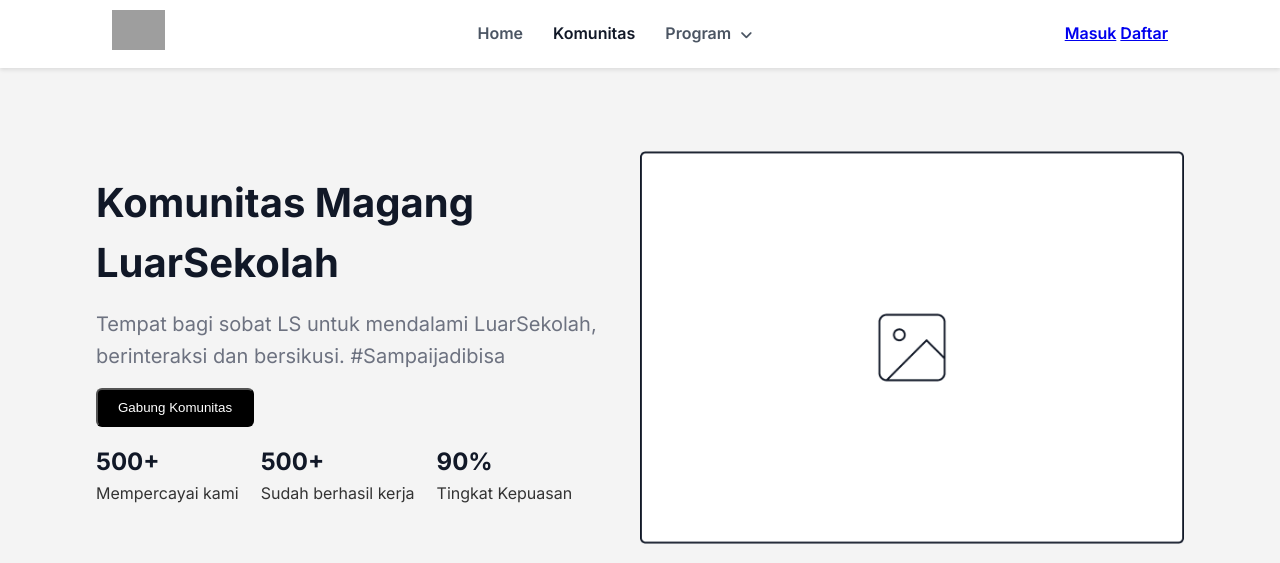
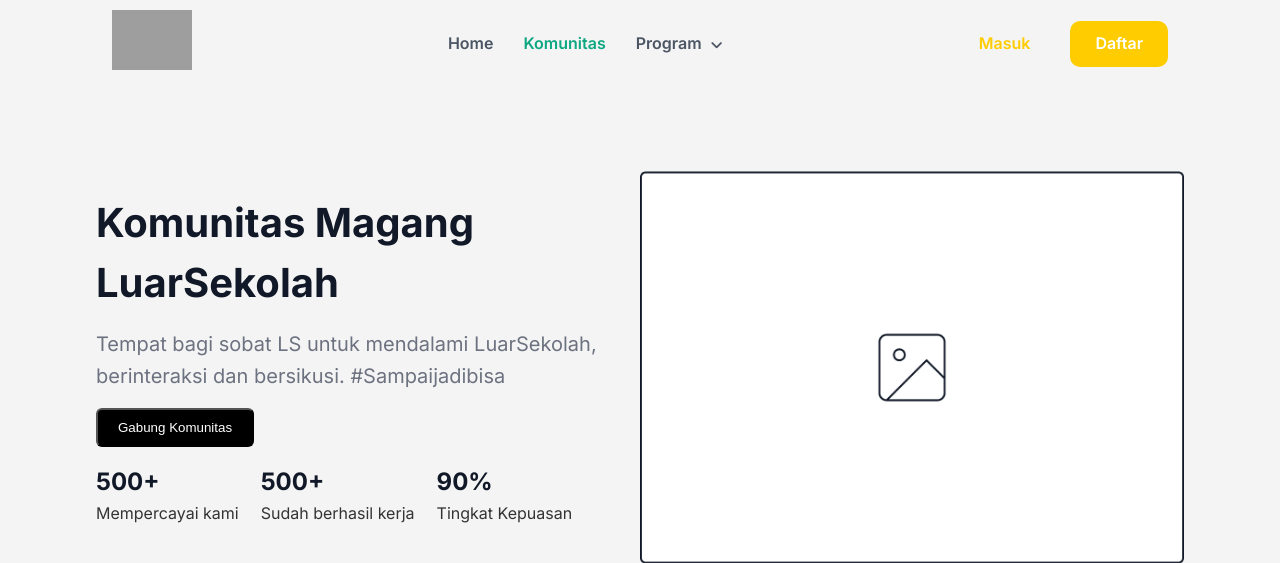
Before and after one commit to arru-tech/app-luar-sekolah, a PHP site: page / in a window 1280 px wide. Shown: the top 563 px of the page. Run offline with PHP 8.4, Linux system fonts and the light colour scheme; grey boxes are pictures that could not be loaded.

Commit message:
Updated Navbar CSS

```diff
--- a/css/navbar.css
+++ b/css/navbar.css
@@ -21,13 +21,12 @@
     display: flex;
     justify-content: space-between;
     align-items: center;
-    background-color: white;
     padding: 10px 112px; /* Increased padding for left and right */
-    box-shadow: 0 2px 4px rgba(0, 0, 0, 0.1);
 }
 .navbar .logo img {
-    height: 40px;
+    height: 60px;
 }
+
 .navbar .menu {
     display: flex;
     align-items: center;
@@ -51,18 +50,18 @@
 
 .navbar .menu ul li a:hover,
 .navbar .menu ul li:hover > a {
-    color: #111827;
+    color: #0EA781;
 }
 .navbar .menu ul li a:hover i,
 .navbar .menu ul li:hover > a i {
-    color: #111827;
+    color: #0EA781;
 }
 
 .navbar .menu ul li a:hover {
-    color: #111827;
+    color: #0EA781;
 }
 .navbar .menu ul li a.active {
-    color: #111827;
+    color: #0EA781;
 }
 .navbar .menu ul li .dropdown {
     display: none;
@@ -82,21 +81,38 @@
     padding: 10px 20px;
     white-space: nowrap;
 }
-.navbar .get-started {
-    background-color: #111827;
+
+.navbar .buttons {
+    display: flex;
+    align-items: center;
+    justify-content: center;
+    vertical-align: center;
+    gap: 40px;
+}
+.navbar .daftar-btn {
+    background-color: #FFCC00;
     color: white;
     padding: 10px 20px;
     text-decoration: none;
-    border-radius: 6px;
+    border-radius: 10px;
+    transition: all 0.3s ease;
+    padding: 10px 25px;
+}
+
+.navbar .masuk{
+    text-decoration: none;
+    color: #FFCC00;
     transition: all 0.3s ease;
 }
 
-.navbar .get-started:hover {
-    background-color: #243252;
-    color: lightgrey;
-    padding: 10px 20px;
+.navbar .masuk:hover {
+    color: #caa201;;
+}
+
+.navbar .daftar-btn:hover {
+    background-color: #caa201;
+    color: rgb(223, 223, 223);
     text-decoration: none;
-    border-radius: 6px;
 }
 
 .navbar .hamburger {
```
